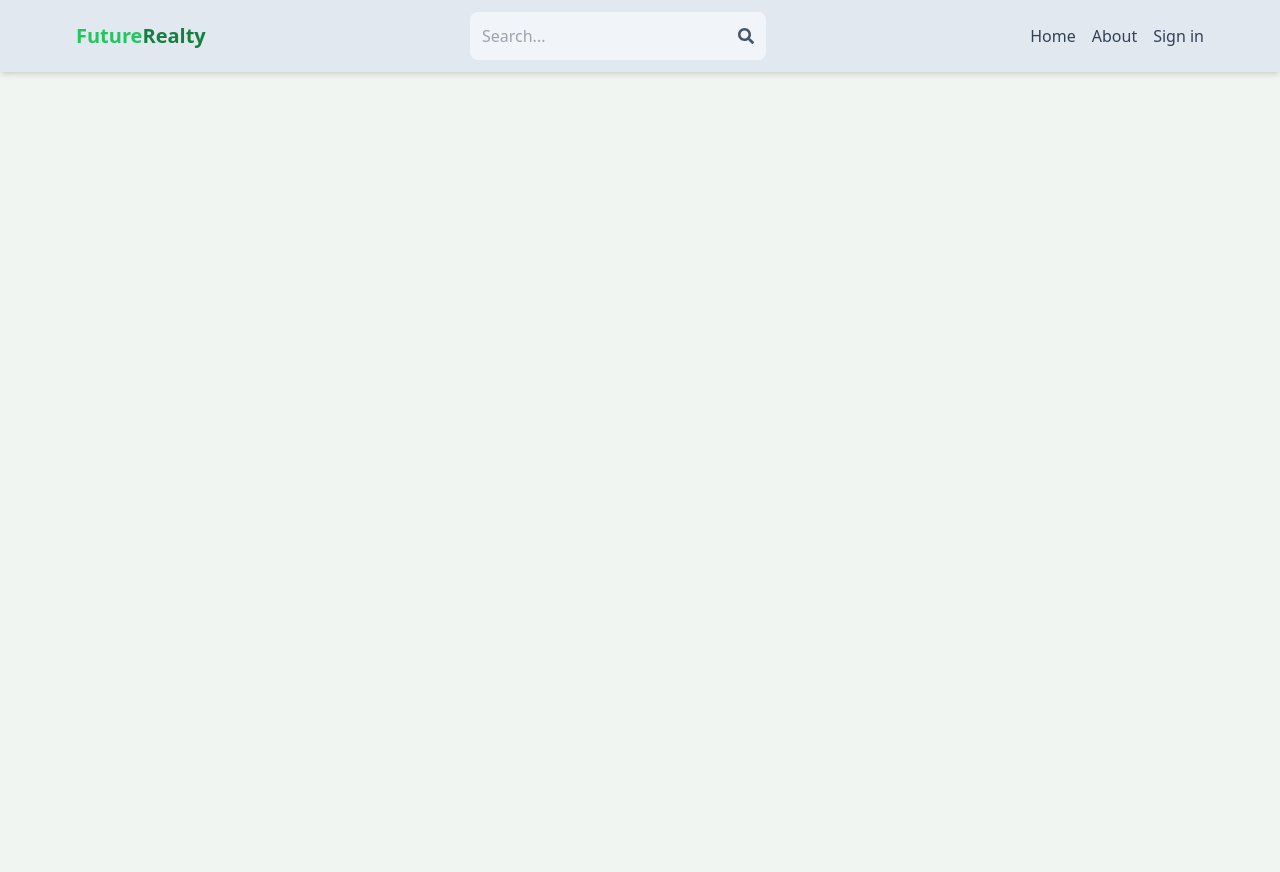
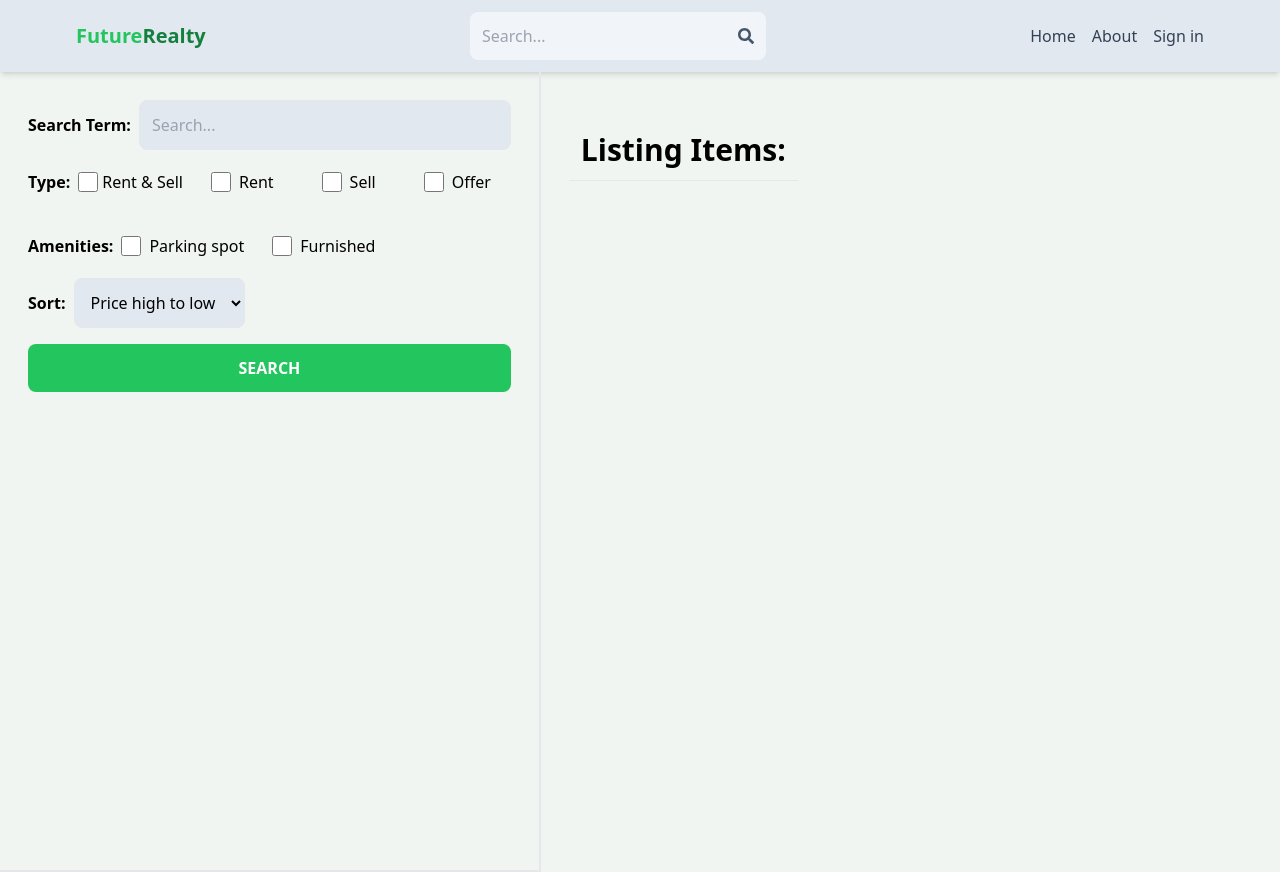
Before and after one commit to guna1202/mern-real_estate, a React (Vite) app in the folder client/: page /search in a window 1280 px wide. Before the commit the page ends 800 px from the top, so only its background shows below. Built offline with nearby package versions, Linux system fonts and the light colour scheme; no server answers.

Commit message:
complete search page ui

```diff
--- a/client/src/App.jsx
+++ b/client/src/App.jsx
@@ -10,6 +10,7 @@ import PrivateRoute from "./components/PrivateRoute";
 import CreateListing from "./pages/CreateListing";
 import UpdateListing from "./pages/UpdateListing";
 import Listing from "./pages/Listing";
+import Search from "./pages/Search";
 
 const App = () => {
   return (
@@ -21,6 +22,7 @@ const App = () => {
         <Route path="/sign-up" element={<SignUp />} />
         <Route path="/about" element={<About />} />
         <Route path="/listing/:listingId" element={<Listing />} />
+        <Route path="/search" element={<Search />} />
         <Route element={<PrivateRoute />}>
           <Route path="/profile" element={<Profile />} />
           <Route path="/create-listing" element={<CreateListing />} />
--- /dev/null
+++ b/client/src/pages/Search.jsx
@@ -0,0 +1,75 @@
+import React from "react";
+
+const Search = () => {
+  return (
+    <div className="flex flex-col md:flex-row">
+      <div className="p-7 border-b-2 md:border-r-2 md:min-h-screen">
+        <form>
+          <div className="flex items-center gap-2">
+            <label className="whitespace-nowrap font-semibold">
+              Search Term:
+            </label>
+            <input
+              type="text"
+              placeholder="Search..."
+              id="searchTerm"
+              className="border rounded-lg p-3 w-full bg-slate-200"
+            />
+          </div>
+          <div className="flex gap-2 items-center">
+            <label className="font-semibold">Type: </label>
+            <div className="flex gap-1">
+              <input type="checkbox" id="all" className="w-5" />
+              <span className="whitespace-nowrap">Rent & Sell</span>
+            </div>
+            <div className="flex gap-2 p-5">
+              <input type="checkbox" id="rent" className="w-5" />
+              <span className="whitespace-nowrap">Rent</span>
+            </div>
+            <div className="flex gap-2 p-5">
+              <input type="checkbox" id="sale" className="w-5" />
+              <span className="whitespace-nowrap">Sell</span>
+            </div>
+            <div className="flex gap-2 p-5">
+              <input type="checkbox" id="offer" className="w-5" />
+              <span className="whitespace-nowrap">Offer</span>
+            </div>
+          </div>
+          <div className="flex gap-2 items-center">
+            <label className="font-semibold">Amenities: </label>
+            <div className="flex gap-2">
+              <input type="checkbox" id="parking" className="w-5" />
+              <span className="whitespace-nowrap">Parking spot</span>
+            </div>
+            <div className="flex gap-2 p-5">
+              <input type="checkbox" id="furnished" className="w-5" />
+              <span className="whitespace-nowrap">Furnished</span>
+            </div>
+          </div>
+          <div className="flex items-center gap-2">
+            <label className="font-semibold">Sort:</label>
+            <select
+              id="sort_order"
+              className="border rounded-lg p-3 bg-slate-200"
+            >
+              <option>Price high to low</option>
+              <option>Price low to high</option>
+              <option>Latest</option>
+              <option>Oldest</option>
+            </select>
+          </div>
+          <button className="bg-green-500 uppercase text-white p-3 rounded-lg w-full my-4 font-semibold hover:opacity-95">
+            Search
+          </button>
+        </form>
+      </div>
+      <div className="p-7">
+        <h1 className="text-3xl font-semibold border-b p-3 test-slate-700 mt-5">
+          Listing Items:
+        </h1>
+      </div>
+    </div>
+  );
+};
+
+export default Search;
```
